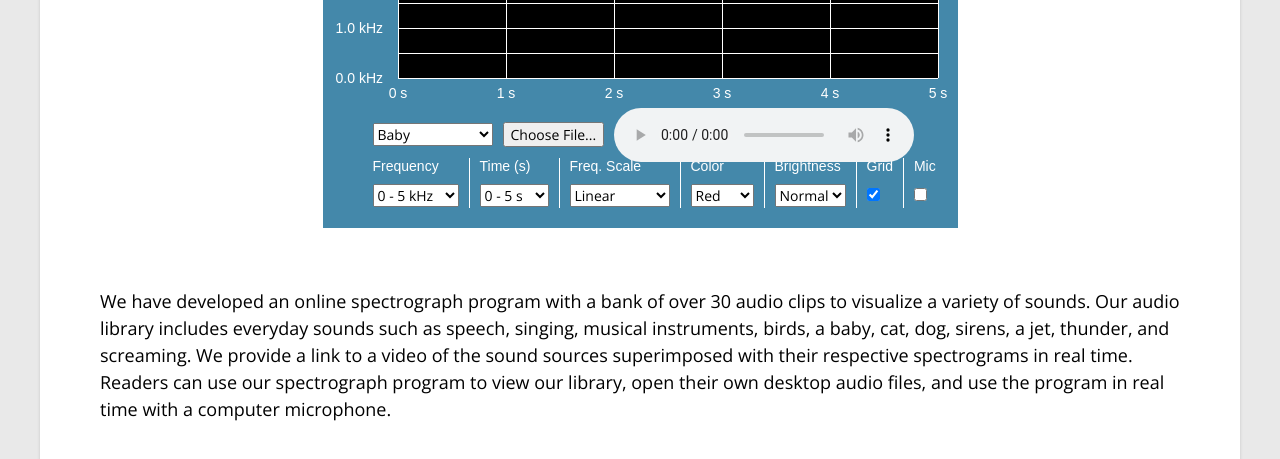
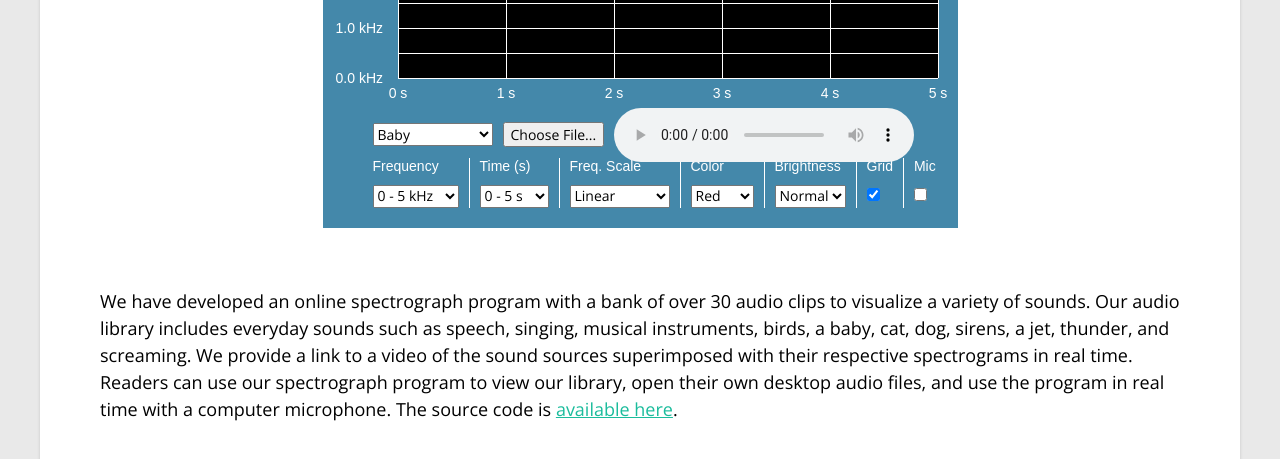
Before and after one commit to edwardball/academo.org, a Jekyll site: the page built from articles/spectrogram.html, in a window 1280 px wide and 900 px high, scrolled down 709 px, cut to the strip 0-459 px from the top of the window. Built offline with Jekyll 4.4.1, drawn with Linux system fonts in a browser that asks for light colours; nearby versions of some CDN libraries; Markdown is read by kramdown in place of the engine named in the settings.

Commit message:
Add spectrogram source code in zip file

```diff
--- a/articles/spectrogram.html
+++ b/articles/spectrogram.html
@@ -34,7 +34,7 @@ exclude_from_search: true
 </style>
 
 <p>
-	We have developed an online spectrograph program with a bank of over 30 audio clips to visualize a variety of sounds. Our audio library includes everyday sounds such as speech, singing, musical instruments, birds, a baby, cat, dog, sirens, a jet, thunder, and screaming. We provide a link to a video of the sound sources superimposed with their respective spectrograms in real time. Readers can use our spectrograph program to view our library, open their own desktop audio files, and use the program in real time with a computer microphone.
+	We have developed an online spectrograph program with a bank of over 30 audio clips to visualize a variety of sounds. Our audio library includes everyday sounds such as speech, singing, musical instruments, birds, a baby, cat, dog, sirens, a jet, thunder, and screaming. We provide a link to a video of the sound sources superimposed with their respective spectrograms in real time. Readers can use our spectrograph program to view our library, open their own desktop audio files, and use the program in real time with a computer microphone. The source code is <a href="/articles/spectrogram.zip">available here</a>.
 </p>
 
 <div class="video-wrapper">
```
Also changed, not shown: 1 other file.
